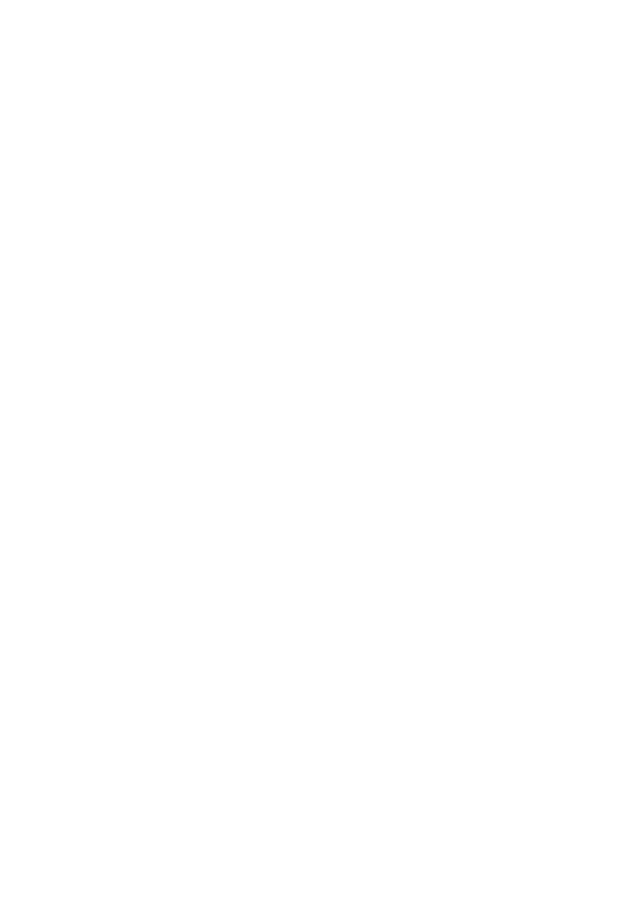
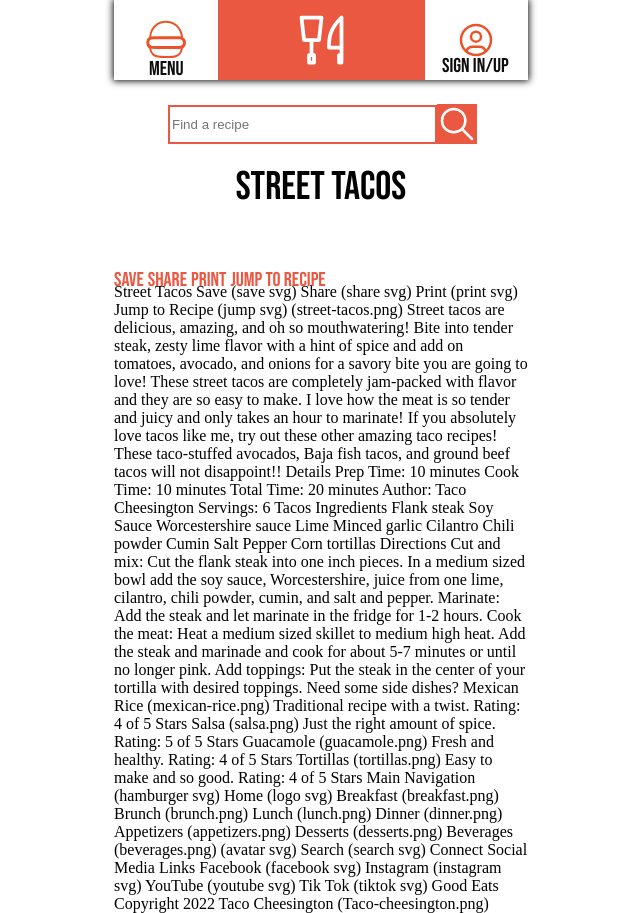
Before and after one commit to Angel9698/recipe, a plain HTML site: page index.html in a window 1280 px wide. Shown: the whole page, without its empty margins (319-959 px from the left). Before the commit the page ends 800 px from the top, so only its background shows below. Drawn offline with Linux system fonts and the light colour scheme.

Commit message:
1st half

```diff
--- a/index.html
+++ b/index.html
@@ -4,10 +4,123 @@
     <meta charset="UTF-8">
     <meta name="viewport" content="width=device-width, initial-scale=1.0">
     <title>Recipe</title>
+    <link href="https://fonts.googleapis.com/css2?family=Bebas+Neue&family=Montserrat:ital,wght@0,400;0,700;1,400&display=swap" rel="stylesheet">
     <link rel="stylesheet" href="styles.css">
 </head>
 <body>
     <main>
+        <header class="logos">
+            <svg xmlns="http://www.w3.org/2000/svg" width="40" height="40" style="enable-background:new 0 0 40 40" xml:space="preserve" class="head-icons">
+                <path d="M36 17.6c.1 1.8.1 3.6.1 5.4.1 2.7 0 5.5-.9 8-.5 1.4-1.3 2.6-2.4 3.6-3.3 2.7-6 2.4-12.6 2.4-4.6 0-9.2.2-12.2-1.9-2.5-1.8-3.6-4.2-3.8-7.1-.2-3.6.1-7.2.1-10.8 0-2.6.6-5.1 1.9-7.4 2.5-4.5 7.3-7.5 12.4-8 .4-.1.9-.1 1.4-.1 5.2 0 10.1 2.6 13 6.8 1 1.5 1.8 3.1 2.3 4.9.4 1.3.6 2.7.7 4.2z" style="fill:none;stroke:#eb5428;stroke-width:2;stroke-miterlimit:10"/>
+                <path d="M36.1 22.6c0 .5-.1 1-.5 1.4-.5.7-1.4 1.2-2.6 1.3-2.8.2-5.8.1-8.6.1h-12c-1.3 0-2.6 0-3.8-.1-1.1 0-2.4 0-3.3-.6-.8-.6-1.2-1.4-1.2-2.2 0-.9.3-1.8 1.5-2.3.9-.4 2-.5 3.1-.5 1.4 0 2.8-.1 4.3-.1h14.5c1.2 0 2.3 0 3.5.1 1.7.1 3.3-.1 4.4 1 .3.6.7 1.3.7 1.9z" style="fill:none;stroke:#fff;stroke-width:2.0832;stroke-miterlimit:10"/>
+                <path d="M38.5 22.6c0 .9-.2 1.7-.5 2.5-.6 1.3-1.7 2.1-3 2.2-3.3.3-6.7.2-9.9.2H11.2c-1.5 0-3-.1-4.4-.1-1.3-.1-2.8 0-3.8-1-.9-1-1.3-2.5-1.3-3.8 0-1.6.3-3.1 1.7-4 1-.7 2.3-.8 3.5-.8 1.6-.1 3.3-.1 4.9-.1H28.5c1.3 0 2.7 0 4 .1 2 .1 3.8-.1 5.1 1.7.5.9.9 2 .9 3.1z" style="fill:none;stroke:#eb5428;stroke-width:2.9408;stroke-miterlimit:10"/>
+              </svg>
+              <svg xmlns="http://www.w3.org/2000/svg" class="icon icon-tabler icon-tabler-tools-kitchen" width="60" height="60" viewBox="0 0 24 24" stroke-width="1.5" stroke="#ffffff" fill="none" stroke-linecap="round" stroke-linejoin="round">
+                <path stroke="none" d="M0 0h24v24H0z" fill="none"/>
+                <path d="M4 3h8l-1 9h-6z" />
+                <path d="M7 18h2v3h-2z" />
+                <path d="M20 3v12h-5c-.023 -3.681 .184 -7.406 5 -12z" />
+                <path d="M20 15v6h-1v-3" />
+                <line x1="8" y1="12" x2="8" y2="18" />
+              </svg>
+              <svg xmlns="http://www.w3.org/2000/svg" class="icon head-icons icon-tabler icon-tabler-user-circle" width="40" height="40" viewBox="0 0 24 24" stroke-width="1.5" stroke= "#eb5428" fill="none" stroke-linecap="round" stroke-linejoin="round">
+                <path stroke="none" d="M0 0h24v24H0z" fill="none"/>
+                <circle cx="12" cy="12" r="9" />
+                <circle cx="12" cy="10" r="3" />
+                <path d="M6.168 18.849a4 4 0 0 1 3.832 -2.849h4a4 4 0 0 1 3.834 2.855" />
+              </svg>
+        </header>
+        <nav>
+            <ul>
+                <li class="top-left"><a class="black" href="#">MENU</a></li>
+                <li class="top-right"><a class="black" href="#">SIGN IN/UP</a></li>
+                <li class="bottom"><a class="orange" href="#">SAVE</a></li>
+                <li class="bottom"><a class="orange" href="#">SHARE</a></li>
+                <li class="bottom"><a class="orange" href="#">PRINT</a></li>
+                <li class="bottom"><a class="orange" href="#">JUMP TO RECIPE</a></li>
+            </ul>
+            <input type="search" id="search" name="search" placeholder="Find a recipe"/>
+        </nav>
+        <svg xmlns="http://www.w3.org/2000/svg" class="icon icon-tabler icon-tabler-search" width="40" height="40" viewBox="0 0 24 24" stroke-width="1.5" stroke="#ffffff" fill="none" stroke-linecap="round" stroke-linejoin="round">
+            <path stroke="none" d="M0 0h24v24H0z" fill="#eb5842"/>
+            <circle cx="10" cy="10" r="7" />
+            <line x1="21" y1="21" x2="15" y2="15" />
+        </svg>
+        <section>
+            <h1>Street Tacos</h1>
+        </section>
+Street Tacos
+Save  (save svg)
+Share (share svg)
+Print (print svg)
+Jump to Recipe (jump svg)
+
+(street-tacos.png)
+
+Street tacos are delicious, amazing, and oh so mouthwatering! Bite into tender steak, zesty lime flavor with a hint of spice and add on tomatoes, avocado, and onions for a savory bite you are going to love!
+
+These street tacos are completely jam-packed with flavor and they are so easy to make. I love how the meat is so tender and juicy and only takes an hour to marinate! If you absolutely love tacos like me, try out these other amazing taco recipes! These taco-stuffed avocados, Baja fish tacos, and ground beef tacos will not disappoint!!
+Details
+Prep Time: 10 minutes
+Cook Time: 10 minutes
+Total Time: 20 minutes
+Author: Taco Cheesington
+Servings: 6 Tacos
+Ingredients
+Flank steak
+Soy Sauce
+Worcestershire sauce
+Lime
+Minced garlic
+Cilantro
+Chili powder
+Cumin
+Salt
+Pepper
+Corn tortillas
+Directions
+Cut and mix: Cut the flank steak into one inch pieces. In a medium sized bowl add the soy sauce, Worcestershire, juice from one lime, cilantro, chili powder, cumin, and salt and pepper.
+Marinate: Add the steak and let marinate in the fridge for 1-2 hours.
+Cook the meat: Heat a medium sized skillet to medium high heat. Add the steak and marinade and cook for about 5-7 minutes or until no longer pink.
+Add toppings: Put the steak in the center of your tortilla with desired toppings.
+Need some side dishes?
+Mexican Rice
+(mexican-rice.png)
+Traditional recipe with a twist.
+Rating: 4 of 5 Stars
+Salsa
+(salsa.png)
+Just the right amount of spice.
+Rating: 5 of 5 Stars
+Guacamole
+(guacamole.png)
+Fresh and healthy.
+Rating: 4 of 5 Stars
+Tortillas
+(tortillas.png)
+Easy to make and so good.
+Rating: 4 of 5 Stars
+Main Navigation (hamburger svg)
+Home (logo svg)
+Breakfast (breakfast.png)
+Brunch (brunch.png)
+Lunch (lunch.png)
+Dinner (dinner.png)
+Appetizers (appetizers.png)
+Desserts (desserts.png)
+Beverages (beverages.png)
+(avatar svg)
+Search (search svg)
+Connect
+Social Media Links
+Facebook (facebook svg)
+Instagram (instagram svg)
+YouTube (youtube svg)
+Tik Tok (tiktok svg)
+Good Eats
+Copyright 2022
+Taco Cheesington
+(Taco-cheesington.png)
 
     </main>
 </body>
--- a/styles.css
+++ b/styles.css
@@ -0,0 +1,97 @@
+/* http://meyerweb.com/eric/tools/css/reset/
+   v2.0 | 20110126
+   License: none (public domain)
+*/
+
+html, body, div, span, applet, object, iframe,
+h1, h2, h3, h4, h5, h6, p, blockquote, pre,
+a, abbr, acronym, address, big, cite, code,
+del, dfn, em, img, ins, kbd, q, s, samp,
+small, strike, strong, sub, sup, tt, var,
+b, u, i, center,
+dl, dt, dd, ol, ul, li,
+fieldset, form, label, legend,
+table, caption, tbody, tfoot, thead, tr, th, td,
+article, aside, canvas, details, embed,
+figure, figcaption, footer, header, hgroup,
+menu, nav, output, ruby, section, summary,
+time, mark, audio, video {
+	margin: 0;
+	padding: 0;
+	border: 0;
+	font-size: 100%;
+	font: inherit;
+	vertical-align: baseline;
+}
+/**********Global Styles**********/
+body {
+    max-width: 414px;
+    margin: 0 auto;
+}
+.logos {
+    display: grid;
+    grid-template-columns: 1fr 2fr 1fr;
+    box-shadow: 0 0 7px 1px #0D0D0D;
+}
+.icon-tabler-tools-kitchen {
+    background-color: #eb5842;
+    width: 100%;
+    padding-top: 10px;
+    padding-bottom: 10px;
+}
+.head-icons {
+    margin: auto;
+}
+nav a {
+    font-family: Bebas Neue;
+    font-size: 20px;
+    text-decoration: none;
+}
+nav li {
+    list-style-type: none;
+}
+.black {
+    color: #0D0D0D;
+}
+.orange {
+    color: #eb5842;
+}
+.top-left {
+    position: relative;
+    top: -23px;
+    left: 35px;
+    width: 40px;
+}
+.top-right {
+    position: relative;
+    top: -50px;
+    right: -328px;
+    width: 70px;
+}
+input {
+    position: relative;
+    top: -47px;
+    left: 54px;
+    width: 269px;
+    padding-top: 10px;
+    padding-bottom: 10px;
+    border-color: #eb5842;
+    border-style: solid;
+}
+.icon-tabler-search {
+    position: relative;
+    top: -87px;
+    left: 323px;
+}
+h1{
+    font-size: 40px;
+    font-family: Bebas Neue;
+    text-align: center;
+    position: relative;
+    top: -72px;
+}
+.bottom {
+    display: inline-block;
+    position: relative;
+    top: 140px;
+}
```
Also changed, not shown: images/appetizers.png (added), images/beverages.png (added), images/breakfast.png (added), images/brunch.png (added), images/desserts.png (added), images/dinner.png (added), images/guacamole.png (added), images/lunch.png (added), images/mexican-rice.png (added), images/salsa.png (added), images/taco-cheesington.png (added), images/tortillas.png (added), 1 other file.
